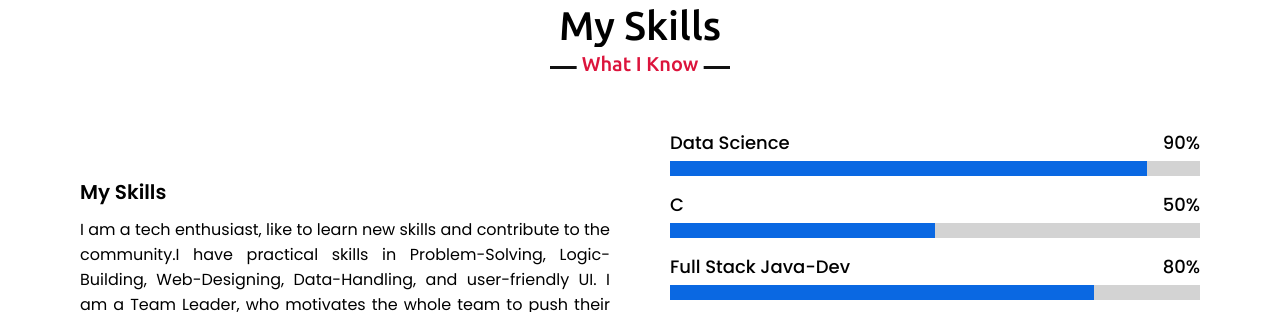
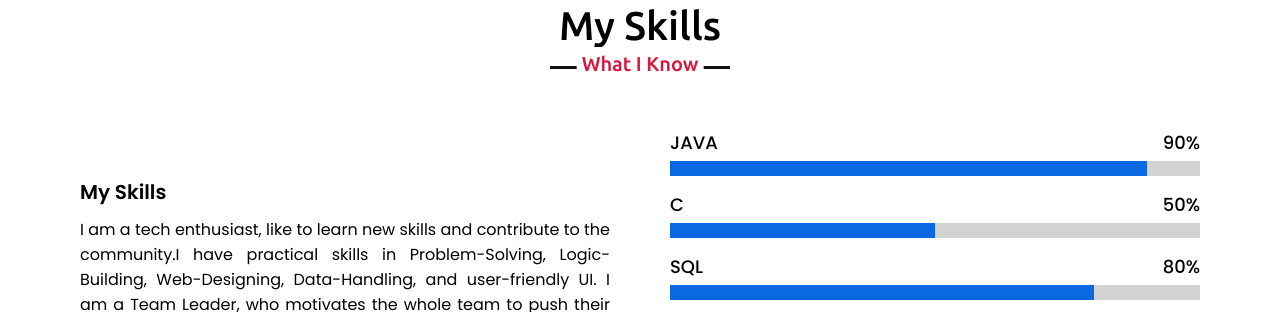
Before and after one commit to aryanchavan30/A., a plain HTML site: page index.html in a window 1280 px wide. Shown: the part 2177-2489 px from the top of the page. Drawn offline with nearby package versions, Linux system fonts and the light colour scheme.

Commit message:
Update index.html

```diff
--- a/index.html
+++ b/index.html
@@ -144,7 +144,7 @@
                     <div class="column right">
                         <div class="bars">
                             <div class="info">
-                                <span>Data Science</span>
+                                <span>JAVA</span>
                                 <span>90%</span>
                             </div>
                             <div class="line data"></div>
@@ -158,7 +158,7 @@
                         </div>
                         <div class="bars">
                             <div class="info">
-                                <span>Full Stack Java-Dev</span>
+                                <span>SQL</span>
                                 <span>80%</span>
                             </div>
                             <div class="line java"></div>
```
